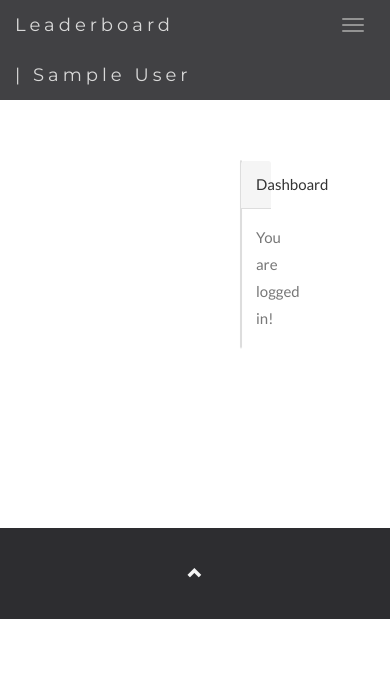
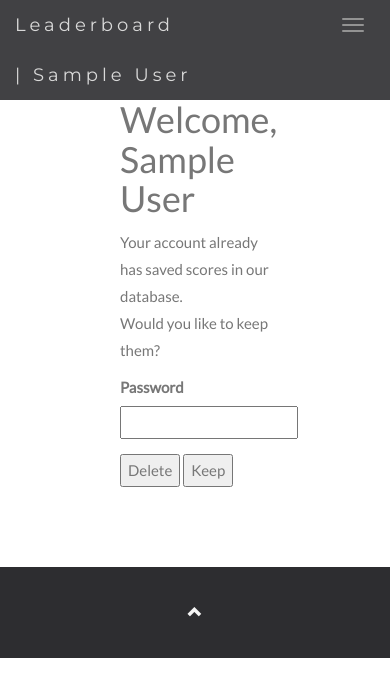
Before and after one commit to bh-full-stack/Leaderboard, a Laravel app: page /profile in a window 390 px wide. Shown: the top 697 px of the page. Run offline with Laravel 8, Linux system fonts and the light colour scheme; the visitor is signed in with stand-in values (Sample User, id 1); settings files or empty folders that the repository lacks are supplied; parts of the project's set-up code (start-up, migrations or seed data) failed here and were passed over; some libraries are stand-ins or nearby versions.

Commit message:
Add old scores delete

```diff
--- a/app/Http/Controllers/Auth/RegisterController.php
+++ b/app/Http/Controllers/Auth/RegisterController.php
@@ -108,10 +108,4 @@ class RegisterController extends Controller
             return view("activation-failure");
         }
     }
-
-    public function handleOldScores(Request $request) {
-        if ($request->post("action") == "delete") {
-
-        }
-    }
 }
--- a/app/Http/Controllers/ProfileController.php
+++ b/app/Http/Controllers/ProfileController.php
@@ -2,7 +2,12 @@
 
 namespace App\Http\Controllers;
 
+use App\Player;
+use App\Round;
 use Illuminate\Http\Request;
+use Illuminate\Support\Facades\Auth;
+use Illuminate\Support\Facades\Hash;
+use Illuminate\Validation\ValidationException;
 
 class ProfileController extends Controller
 {
@@ -11,8 +16,7 @@ class ProfileController extends Controller
      *
      * @return void
      */
-    public function __construct()
-    {
+    public function __construct() {
         $this->middleware('auth');
     }
 
@@ -21,8 +25,21 @@ class ProfileController extends Controller
      *
      * @return \Illuminate\Http\Response
      */
-    public function index()
-    {
+    public function index() {
         return view('profile');
     }
+
+    public function handleOldScores(Request $request) {
+        if (!Hash::check($request->post("password"), Auth::user()->password)) {
+            throw ValidationException::withMessages([
+                'password' => ['Wrong password!'],
+            ]);
+        }
+        if ($request->post("old-scores-action") == "delete") {
+            $playerId = Auth::user()->id;
+            $playerActivatedAt = Auth::user()->activated_at;
+            Round::where("player_id", "=", $playerId)
+                ->where("created_at", "<", $playerActivatedAt)->delete();
+        }
+    }
 }
--- a/resources/views/profile.blade.php
+++ b/resources/views/profile.blade.php
@@ -1,23 +1,29 @@
 @extends('layouts.app')
 
 @section('content')
-<div class="container">
-    <div class="row">
-        <div class="col-md-8 col-md-offset-2">
-            <div class="panel panel-default">
-                <div class="panel-heading">Dashboard</div>
-
-                <div class="panel-body">
-                    @if (session('status'))
-                        <div class="alert alert-success">
-                            {{ session('status') }}
-                        </div>
+<div class="row">
+    <div class="col-sm-12">
+        <h1>Welcome, {{ Auth::user()->name }} </h1>
+        @if (true) <!--TODO -->
+        <p>Your account already has saved scores in our database.<br>
+            Would you like to keep them?</p>
+        <form method="post">
+            {{ csrf_field() }}
+            <div class="form-group{{ $errors->has('password') ? ' has-error' : '' }}">
+                <label for="password" class="control-label">Password</label>
+                <div>
+                    <input id="password" type="password" name="password" required>
+                    @if ($errors->has('password'))
+                        <span class="help-block">
+                            <strong>{{ $errors->first('password') }}</strong>
+                        </span>
                     @endif
-
-                    You are logged in!
                 </div>
             </div>
-        </div>
+            <button name="old-scores-action" value="delete">Delete</button>
+            <button name="old-scores-action" value="keep">Keep</button>
+        </form>
+        @endif
     </div>
 </div>
 @endsection
--- a/routes/web.php
+++ b/routes/web.php
@@ -14,9 +14,9 @@
 Route::get('/', 'TopScoresController@index');
 
 Route::get('/register/activation/{activation_code}', 'Auth\RegisterController@activate');
-//Route::post('/sign-up/handle-old-scores', 'SignUpController@handleOldScores');
 
 Route::get('/profile', 'ProfileController@index')->name('profile');
+Route::post('/profile', 'ProfileController@handleOldScores')->name('profile');
 
 Auth::routes();
 Route::get('/logout', 'Auth\LoginController@logout');
```
